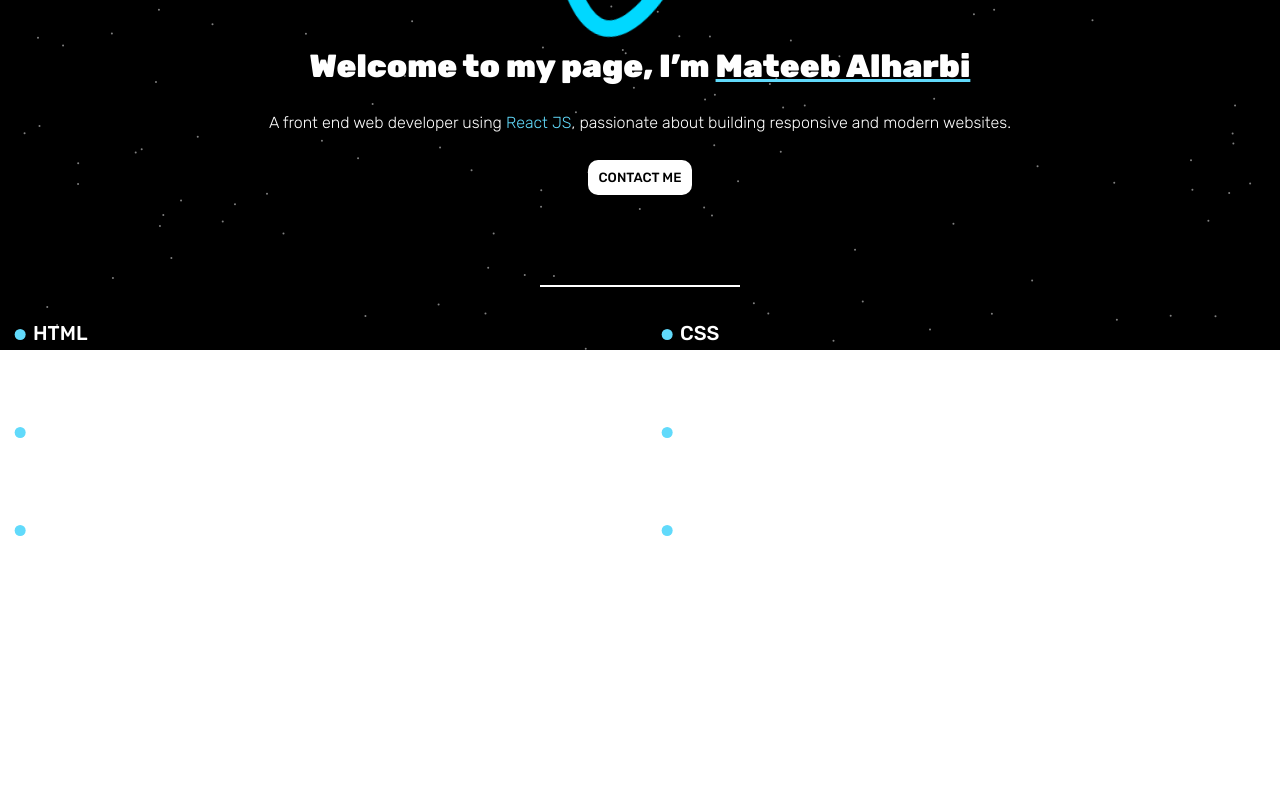
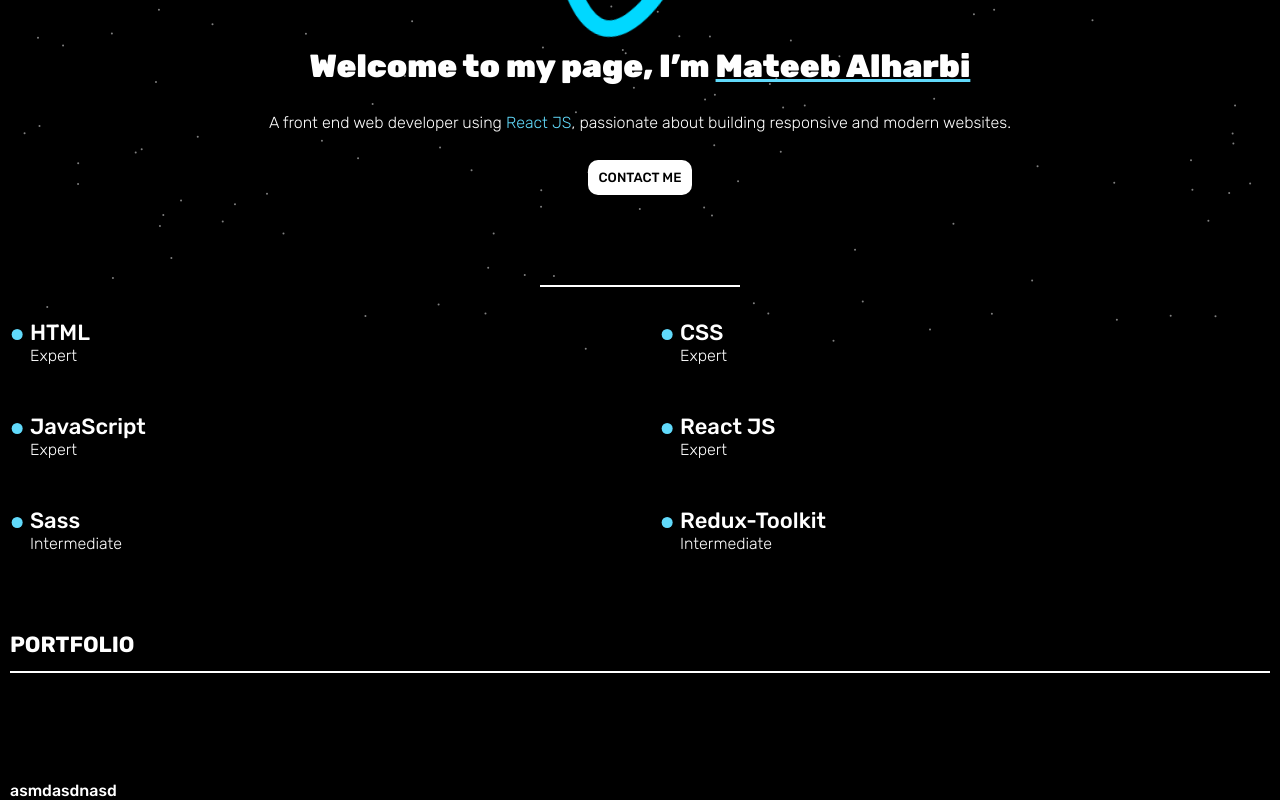
Before and after one commit to Mateeb11/portfolio, a React (Vite) app: page / in a window 1280 px wide. Shown: the part 450-1250 px from the top of the page. Before the commit the page ends 1065 px from the top, so only its background shows below. Built offline with nearby package versions, Linux system fonts and the light colour scheme.

Commit message:
adding section title component
the component can be reused for each section that have a title

```diff
--- a/src/App.jsx
+++ b/src/App.jsx
@@ -1,16 +1,19 @@
 import "./App.scss";
 
 import Background from "./background";
+
 import Header from "./Components/Header/Header";
 import MainSection from "./Components/MainSection/MainSection";
+import Portfolio from "./Components/Portfolio/Portfolio";
 
 function App() {
   return (
     <>
       <Background />
+      <Header />
       <div className="app">
-        <Header></Header>
-        <MainSection></MainSection>
+        <MainSection />
+        <Portfolio />
       </div>
     </>
   );
--- a/src/App.scss
+++ b/src/App.scss
@@ -1,8 +1,15 @@
 html {
-  background-color: blackå;
+  background-color: black;
 }
 
 .background {
   position: fixed;
   z-index: -1000;
 }
+
+.app {
+  display: grid;
+  gap: 4.875em;
+
+  margin-inline: 0.625em;
+}
--- a/src/Components/MainSection/MainSection.module.scss
+++ b/src/Components/MainSection/MainSection.module.scss
@@ -4,7 +4,7 @@
   align-items: center;
   text-align: center;
 
-  padding: 3.0625em 0.0625em;
+  padding-top: 3.0625em;
 
   gap: 5.625em;
 
--- a/src/Components/MainSection/Skills/Skills.module.scss
+++ b/src/Components/MainSection/Skills/Skills.module.scss
@@ -11,14 +11,12 @@
     grid-template-columns: 1fr 1fr;
     gap: 3em 5em;
 
-    padding-inline: 2em;
-
-    line-height: 1.4;
+    padding-inline: 1.25em;
 
     list-style-image: url("../../../assets/circle.svg");
 
     li {
-      font-size: var(--fs-medium);
+      font-size: var(--fs-semi-medium);
       font-weight: var(--fw-medium);
 
       div {
--- /dev/null
+++ b/src/Components/Portfolio/Portfolio.jsx
@@ -0,0 +1,11 @@
+import classes from "./Portfolio.module.scss";
+
+import SectionTitle from "../../UI/SectionTitle";
+export default function Portfolio() {
+  return (
+    <section>
+      <SectionTitle title="PORTFOLIO" />
+      asmdasdnasd
+    </section>
+  );
+}
--- /dev/null
+++ b/src/UI/SectionTitle.jsx
@@ -0,0 +1,5 @@
+import classes from "./SectionTitle.module.scss";
+
+export default function SectionTitle({ title }) {
+  return <h2 className={classes.title}>{title}</h2>;
+}
--- /dev/null
+++ b/src/UI/SectionTitle.module.scss
@@ -0,0 +1,8 @@
+.title {
+  font-size: var(--fs-semi-medium);
+
+  border-bottom: 2px solid var(--white);
+
+  padding-bottom: 0.625em;
+  margin-bottom: 4.875em;
+}
```
Also changed, not shown: src/Components/Portfolio/Portfolio.module.scss (added).
